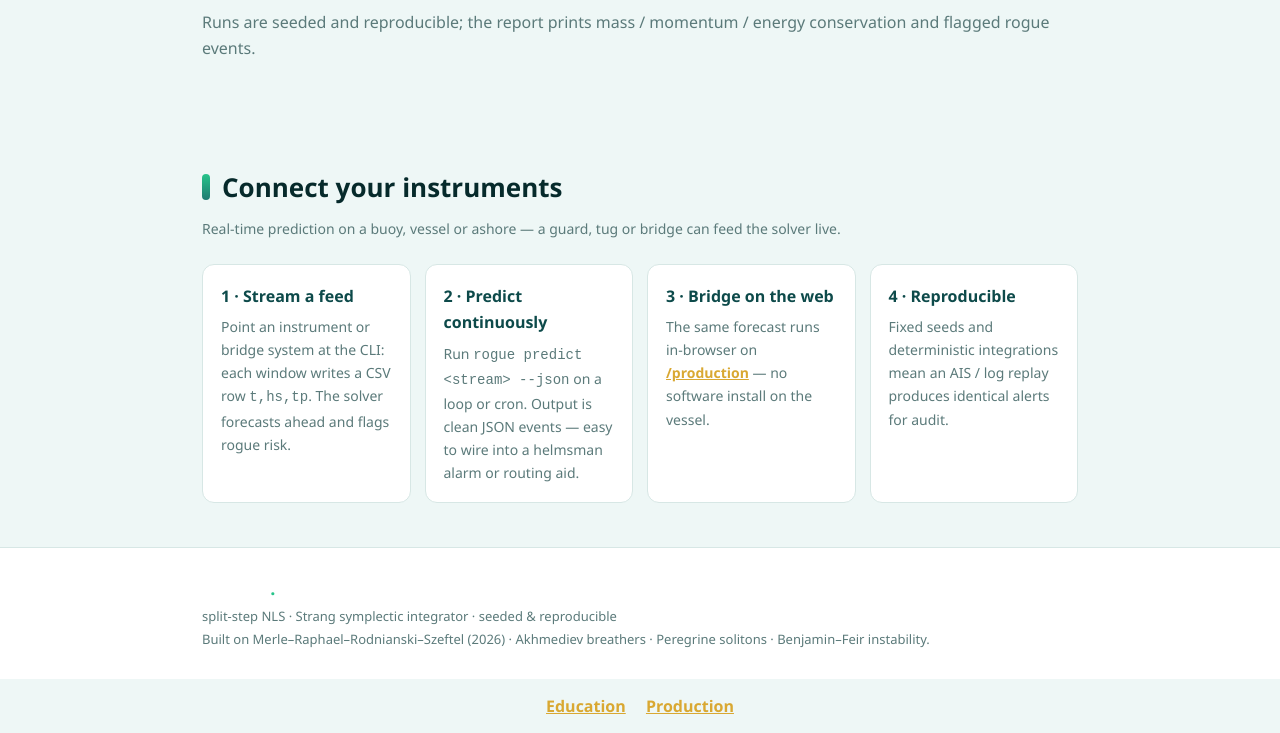
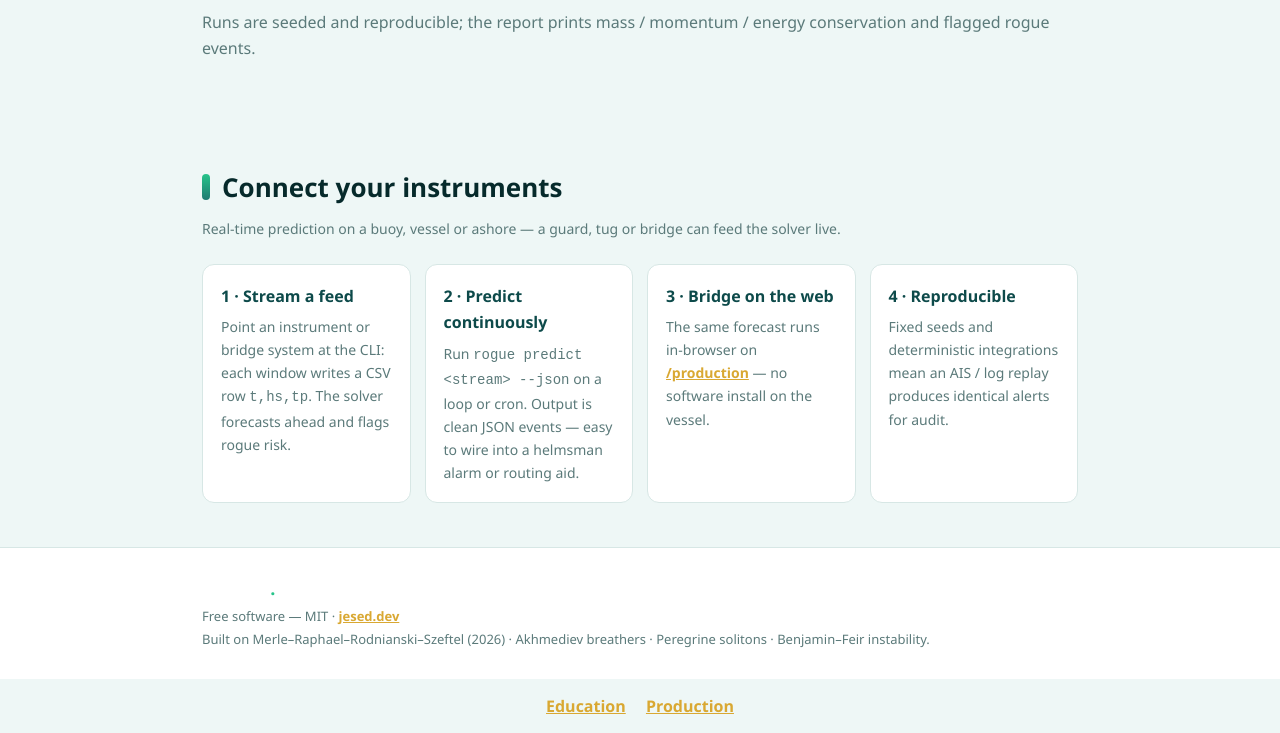
Before and after one commit to jesedv/rogue, a website built with Vite: page education/index.html in a window 1280 px wide. Shown: the part 3153-3886 px from the top of the page. Built offline with nearby package versions, Linux system fonts and the light colour scheme.

Commit message:
Professional README, MIT LICENSE, jesed.dev attribution, binary-download path

```diff
--- a/education/index.html
+++ b/education/index.html
@@ -271,7 +271,7 @@
     <footer>
       <div class="wrap">
         <div class="brand" style="font-size:18px">ROGUE<span>.</span></div>
-        <div class="muted">split-step NLS · Strang symplectic integrator · seeded &amp; reproducible</div>
+        <div class="muted">Free software — MIT · <a href="https://jesed.dev" class="gold-text" target="_blank">jesed.dev</a></div>
         <div class="muted">Built on Merle–Raphael–Rodnianski–Szeftel (2026) · Akhmediev breathers · Peregrine solitons · Benjamin–Feir instability.</div>
       </div>
     </footer>
```
Also changed, not shown: README.md, 1 other file.
